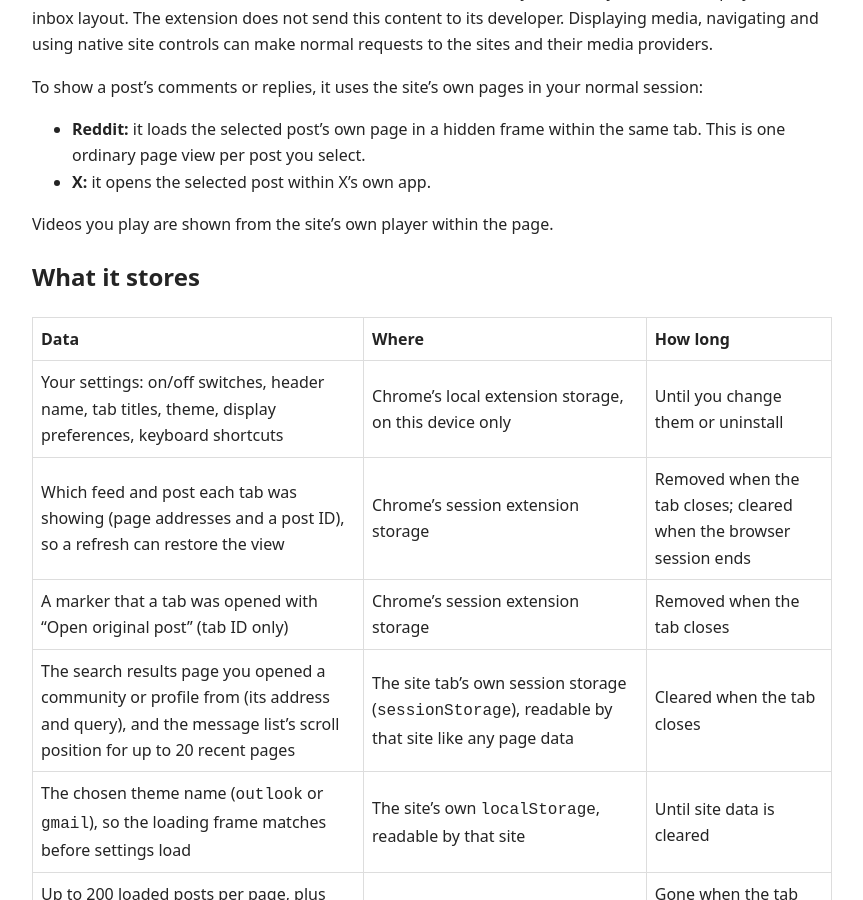
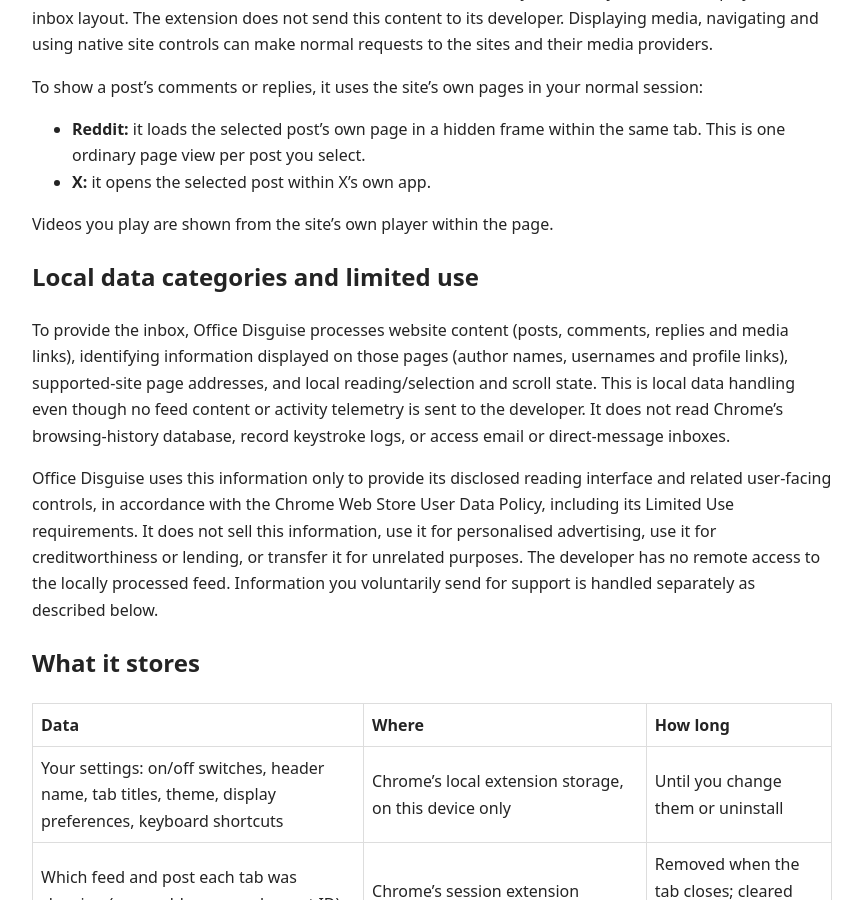
Before and after one commit to 3400Lowe/office-disguise, a Jekyll site: the page built from privacy.md, in a window 1280 px wide and 900 px high, scrolled down 444 px. Shown: the whole window, without its empty margins (208-1071 px from the left). Built offline with Jekyll 4.4.1, drawn with Linux system fonts in a browser that asks for light colours.

Commit message:
Clarify local data categories and limited-use disclosure

```diff
--- a/privacy.md
+++ b/privacy.md
@@ -21,6 +21,13 @@ To show a post's comments or replies, it uses the site's own pages in your norma
 - **X:** it opens the selected post within X's own app.
 
 Videos you play are shown from the site's own player within the page.
+
+## Local data categories and limited use
+
+To provide the inbox, Office Disguise processes website content (posts, comments, replies and media links), identifying information displayed on those pages (author names, usernames and profile links), supported-site page addresses, and local reading/selection and scroll state. This is local data handling even though no feed content or activity telemetry is sent to the developer. It does not read Chrome's browsing-history database, record keystroke logs, or access email or direct-message inboxes.
+
+Office Disguise uses this information only to provide its disclosed reading interface and related user-facing controls, in accordance with the Chrome Web Store User Data Policy, including its Limited Use requirements. It does not sell this information, use it for personalised advertising, use it for creditworthiness or lending, or transfer it for unrelated purposes. The developer has no remote access to the locally processed feed. Information you voluntarily send for support is handled separately as described below.
+
 
 ## What it stores
 
```
